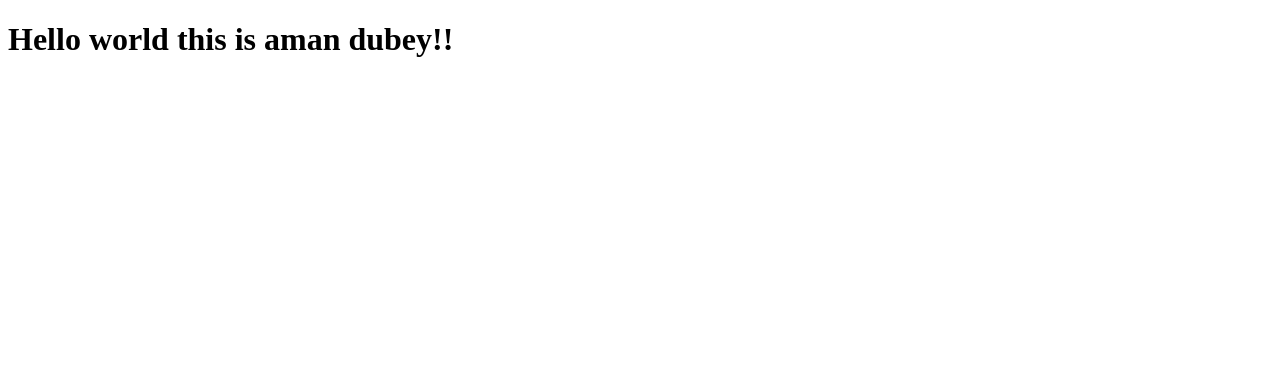
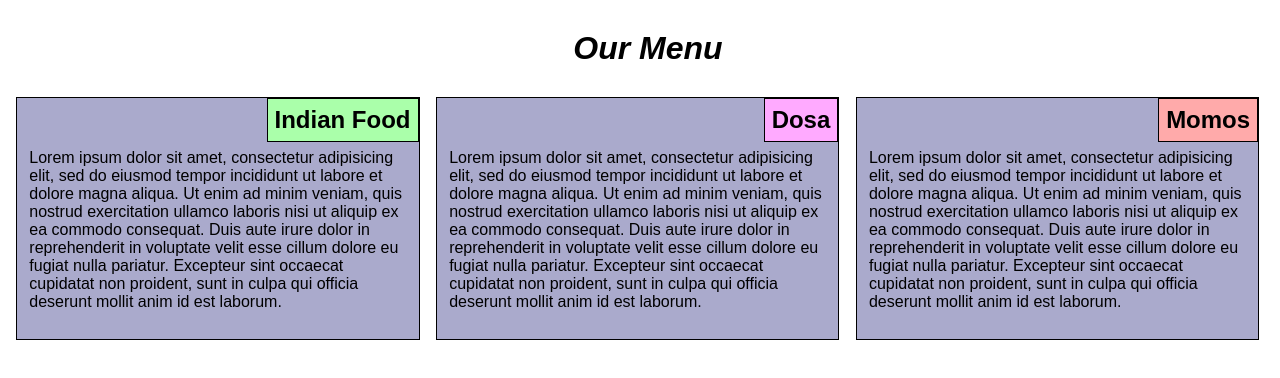
Before and after one commit to amandu25/WebDev, a plain HTML site: page module2-solution/index.html in a window 1280 px wide. Drawn offline with Linux system fonts and the light colour scheme.

Commit message:
Adding HTML and CSS file.

```diff
--- /dev/null
+++ b/module2-solution/css/styles.css
@@ -0,0 +1,100 @@
+*{
+	box-sizing: border-box;
+}
+
+body{
+	width: 100%;
+	font-family: Arial, Helvetica, sans-serif;
+}
+
+h1{
+	text-align: center;
+	font-weight: bold;
+	font-style: italic;
+	margin: 30px 10px 30px 10px;
+}
+
+section{
+	position: relative;
+	background-color: #aaaacc;
+	border: 1px solid black;
+	padding: 5px;
+	margin-left: 0.65%;
+	margin-right: 0.65%;
+	margin-bottom: 15px;
+}
+
+#t1{
+	position: absolute;
+	float: right;
+	top: 0px;
+	right: 0px;
+	background-color: #aaffaa;
+	border: 1px solid black;
+	padding: 7px;
+	text-align: center;
+	margin: 0;
+}
+
+#t2{
+	background-color: #ffaaff;
+	border: 1px solid black;
+	/*width: 20%;*/
+	padding: 7px;
+	text-align: center;
+	position: absolute;
+	float: right;
+	margin: 0;
+	top: 0px;
+	right: 0px;
+}
+
+#t3{
+	position: absolute;
+	float: right;
+	margin: 0;
+	background-color: #ffaaaa;
+	border: 1px solid black;
+	/*width: 20%;*/
+	padding: 7px;
+	text-align: center;
+	top: 0px;
+	right: 0px;
+}
+
+p{
+
+	clear: right;
+	padding: 7px;
+	padding-top: 30px;
+}
+
+/*-----For Larger Devices-----*/
+@media (min-width: 992px){
+	.col-lg-4{
+		width: 31.5%;
+		float: left;
+	}
+}
+
+/*-----For Medium Screen Devices-----*/
+@media (min-width: 768px) and (max-width: 991px){
+	.col-md-6{
+		width: 48%;
+		float: left;
+	}
+	.col-md-12{
+		width: 97.3%;
+		float: left;
+	}
+}
+
+/*----For Mobiles-----*/
+@media (max-width: 767px){
+	.col-sm-12{
+		width: 95%
+		margin-left: 2%;
+		margin-right: 2%;
+		float: left;
+	}
+}
--- a/module2-solution/index.html
+++ b/module2-solution/index.html
@@ -1,9 +1,38 @@
 <!DOCTYPE html>
 <html>
 <head>
-	<title>Hello</title>
+	<meta charset="utf-8">
+	<title>Module 2</title>
+	<link rel="stylesheet" type="text/css" href="css/styles.css">
 </head>
 <body>
-<h1>Hello world this is aman dubey!!</h1>
+	<h1>Our Menu</h1>
+	<section class="col-lg-4 col-md-6 col-sm-12">
+		<h2 id="t1">Indian Food</h2>
+		<p>Lorem ipsum dolor sit amet, consectetur adipisicing elit, sed do eiusmod
+		tempor incididunt ut labore et dolore magna aliqua. Ut enim ad minim veniam,
+		quis nostrud exercitation ullamco laboris nisi ut aliquip ex ea commodo
+		consequat. Duis aute irure dolor in reprehenderit in voluptate velit esse
+		cillum dolore eu fugiat nulla pariatur. Excepteur sint occaecat cupidatat non
+		proident, sunt in culpa qui officia deserunt mollit anim id est laborum.</p>
+	</section>
+	<section class="col-lg-4 col-md-6 col-sm-12">
+		<h2 id="t2">Dosa</h2>
+		<p>Lorem ipsum dolor sit amet, consectetur adipisicing elit, sed do eiusmod
+		tempor incididunt ut labore et dolore magna aliqua. Ut enim ad minim veniam,
+		quis nostrud exercitation ullamco laboris nisi ut aliquip ex ea commodo
+		consequat. Duis aute irure dolor in reprehenderit in voluptate velit esse
+		cillum dolore eu fugiat nulla pariatur. Excepteur sint occaecat cupidatat non
+		proident, sunt in culpa qui officia deserunt mollit anim id est laborum.</p>
+	</section>
+	<section class="col-lg-4 col-md-12 col-sm-12">
+		<h2 id="t3">Momos</h2>
+		<p>Lorem ipsum dolor sit amet, consectetur adipisicing elit, sed do eiusmod
+		tempor incididunt ut labore et dolore magna aliqua. Ut enim ad minim veniam,
+		quis nostrud exercitation ullamco laboris nisi ut aliquip ex ea commodo
+		consequat. Duis aute irure dolor in reprehenderit in voluptate velit esse
+		cillum dolore eu fugiat nulla pariatur. Excepteur sint occaecat cupidatat non
+		proident, sunt in culpa qui officia deserunt mollit anim id est laborum.</p>
+	</section>
 </body>
 </html>
```
